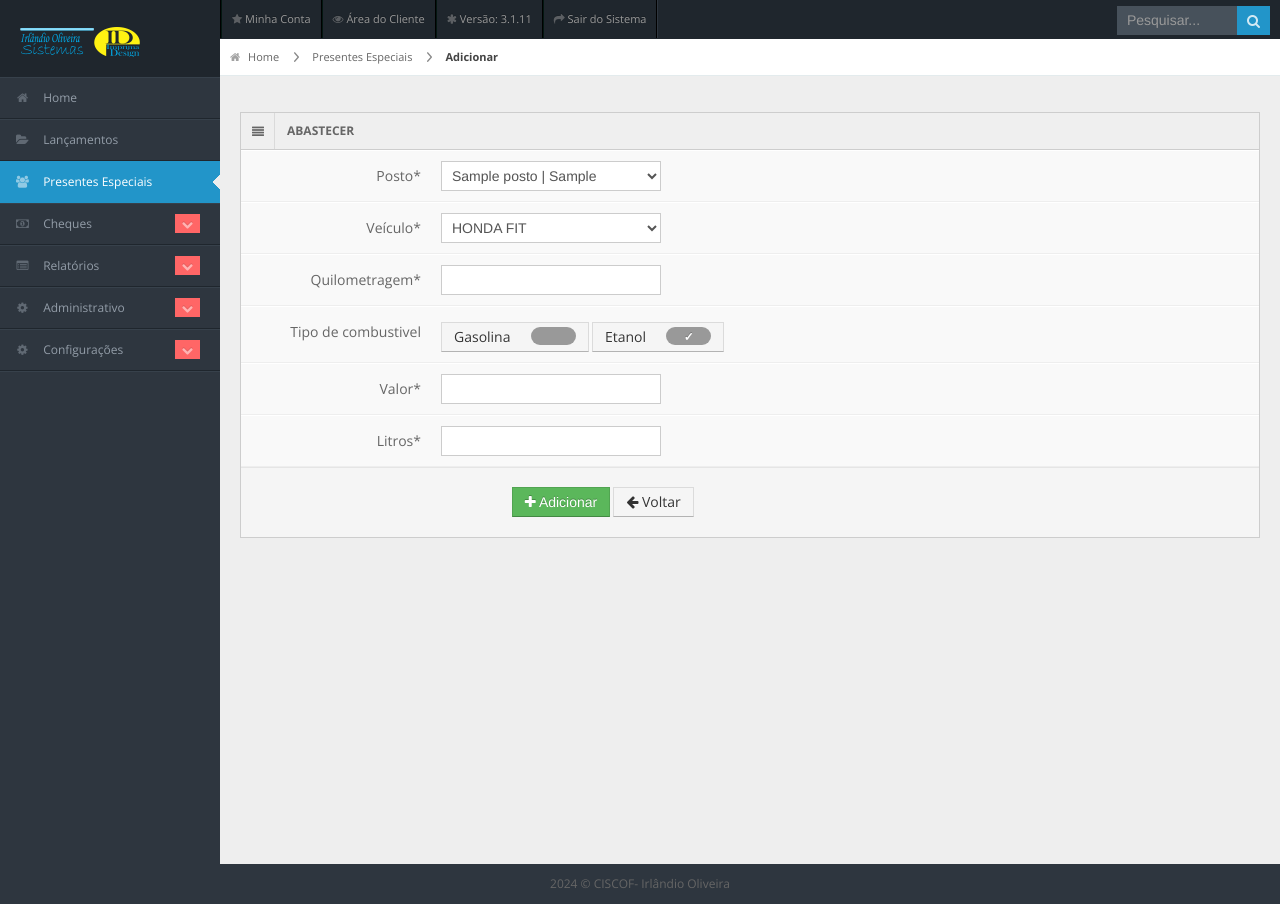
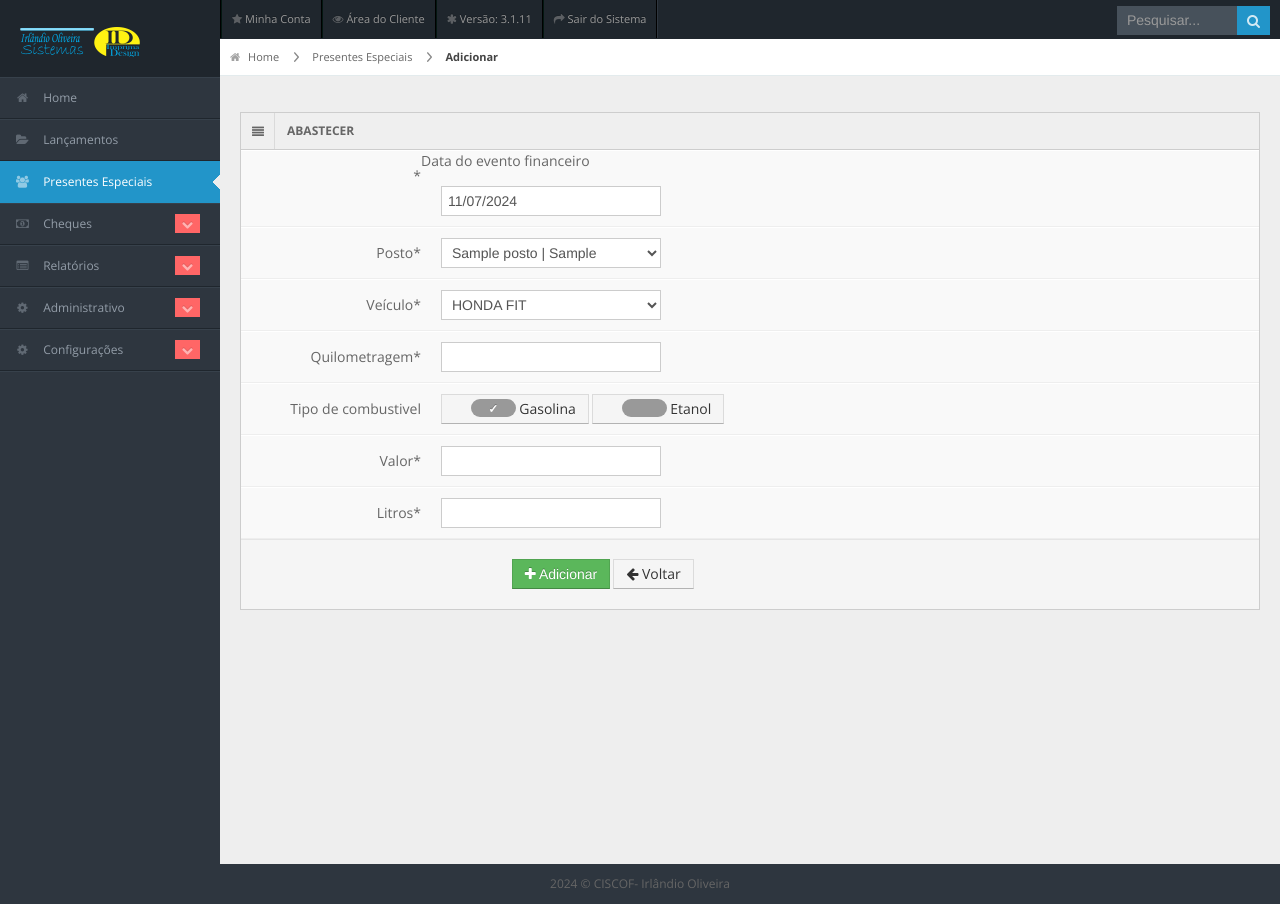
Before and after one commit to Irlandio/ciscofpersonic, a CodeIgniter app: page /SISCOF/index.php/produtos/adicionar in a window 1280 px wide. Run offline with CodeIgniter, Linux system fonts and the light colour scheme; the visitor is signed in with stand-in values (Sample User, id 1); data comes from the database, SQL or seed files in the repository; tables that the repository leaves empty or names only in its code hold one stand-in row (values such as "Sample post").

Commit message:
Modificacao 3 add abastecimento.

```diff
--- a/application/config/form_validation.php
+++ b/application/config/form_validation.php
@@ -37,13 +37,18 @@ $config = array('clientes' => array(array(
                                 ))
                 ,
                 'produtos' => array(array(
-                                    'field'=>'descricao',
-                                    'label'=>'',
+                                    'field'=>'quilometragem',
+                                    'label'=>'Quilometragem',
                                     'rules'=>'required|trim'
                                 ),
                                 array(
                                     'field'=>'precoCompra',
                                     'label'=>'Preo de Compra',
+                                    'rules'=>'required|trim'
+                                ),
+                                array(
+                                    'field'=>'litros',
+                                    'label'=>'Litros',
                                     'rules'=>'required|trim'
                                 ))
                 ,
--- a/application/controllers/Produtos.php
+++ b/application/controllers/Produtos.php
@@ -119,8 +119,10 @@ class Produtos extends CI_Controller {
         } else {
             $precoCompra = $this->input->post('precoCompra');
             $precoCompra = str_replace(",","", $precoCompra);
+            $dataCompra = date('Y-m-d', strtotime(set_value('dataCompra')));
             $data = array(
                 'quilometragem' => set_value('quilometragem'),
+                'data_abast' => $dataCompra,
                 'litros' => set_value('litros'),
                 'valor' => $precoCompra,
                 'posto' => set_value('posto'),
--- a/application/views/produtos/adicionarProduto.php
+++ b/application/views/produtos/adicionarProduto.php
@@ -1,34 +1,10 @@
 <style>
-/* Hiding the checkbox, but allowing it to be focused */
-.badgebox
-{
-    opacity: 0;
-}
-
-.badgebox + .badge
-{
-    /* Move the check mark away when unchecked */
-    text-indent: -999999px;
-    /* Makes the badge's width stay the same checked and unchecked */
-	width: 27px;
-}
-
-.badgebox:focus + .badge
-{
-    /* Set something to make the badge looks focused */
-    /* This really depends on the application, in my case it was: */
-
-    /* Adding a light border */
-    box-shadow: inset 0px 0px 5px;
-    /* Taking the difference out of the padding */
-}
-
-.badgebox:checked + .badge
-{
-    /* Move the check mark back when checked */
-	text-indent: 0;
-}
+.badgebox{ opacity: 0;}.badgebox + .badge{text-indent: -999999px;width: 27px;}
+.badgebox:focus + .badge{ box-shadow: inset 0px 0px 5px;}
+.badgebox:checked + .badge{text-indent: 0;}
 </style>
+<link rel="stylesheet" href="<?php echo base_url();?>assets/js/jquery-ui/css/smoothness/jquery-ui-1.9.2.custom.css" />
+<script type="text/javascript" src="<?php echo base_url()?>assets/js/jquery-ui/js/jquery-ui-1.9.2.custom.js"></script>
 <div class="row-fluid" style="margin-top:0">
     <div class="span12">
         <div class="widget-box">
@@ -42,6 +18,12 @@
                 <?php echo $custom_error; ?>
                 <form action="<?php echo current_url(); ?>" id="formProduto" method="post" class="form-horizontal" >
 
+                    <div class="control-group">
+                        <label for="data">Data do evento financeiro<span class="control-label required">*</span></label>
+                        <div class="controls">
+                            <input id="dataCompra" class="datepicker" type="Text" name="dataCompra" value="<?php echo date('d/m/Y')?>"/>
+                        </div>
+                    </div>
 
                     <div class="control-group">
                         <label for="unidade" class="control-label">Posto<span class="required">*</span></label>
@@ -69,7 +51,7 @@
                      <div class="control-group">
                         <label for="quilometragem" class="control-label">Quilometragem<span class="required">*</span></label>
                         <div class="controls">
-                            <input id="quilometragem" type="number" name="quilometragem" value="<?php echo set_value('quilometragem'); ?>"  />
+                            <input id="quilometragem" type="number" name="quilometragem" MIN='297000' value="<?php echo set_value('quilometragem'); ?>"  />
                         </div>
                     </div>
 
@@ -77,14 +59,11 @@
                     <div class="control-group">
                         <label class="control-label">Tipo de combustivel</label>
                         <div class="controls">
-                            <label for="entrada" class="btn btn-default" style="margin-top: 5px;">Gasolina
-                                <input type="radio" id="tipo" name="tipo" class="badgebox" value="1" checked>
-                                <span class="badge" >&check;</span>
-                            </label>
-                            <label for="saida" class="btn btn-default" style="margin-top: 5px;">Etanol
-                                <input type="radio" id="tipo" name="tipo" class="badgebox" value="2" checked>
-                                <span class="badge" >&check;</span>
-                            </label>
+
+                        <label  class="btn btn-default" submit><input  name="tipo" type="radio" value="1" Checked class="badgebox" style="margin-top:5px; margin-left: 0"/> <span class="badge" >&check;</span> Gasolina</label>
+
+                        <label  class="btn btn-default" submit><input  name="tipo" type="radio" value="2" class="badgebox" style="margin-top:5px; margin-left: 0"/> <span class="badge" >&check;</span> Etanol</label>
+
                         </div>
                     </div>
 
@@ -130,13 +109,11 @@
         $('#formProduto').validate({
             rules :{
                   quilometragem: { required: true},
-                  unidade: { required: true},
                   precoCompra: { required: true},
                   litros: { required: true}
             },
             messages:{
                   quilometragem: { required: 'Campo Requerido.'},
-                  unidade: {required: 'Campo Requerido.'},
                   precoCompra: { required: 'Campo Requerido.'},
                   litros: { required: 'Campo Requerido.'}
             },
@@ -151,5 +128,6 @@
                 $(element).parents('.control-group').addClass('success');
             }
         });
+        $(".datepicker" ).datepicker({ dateFormat: 'dd/mm/yy' });
     });
 </script>
```
Lines whose indentation alone changed are shown as unchanged.
